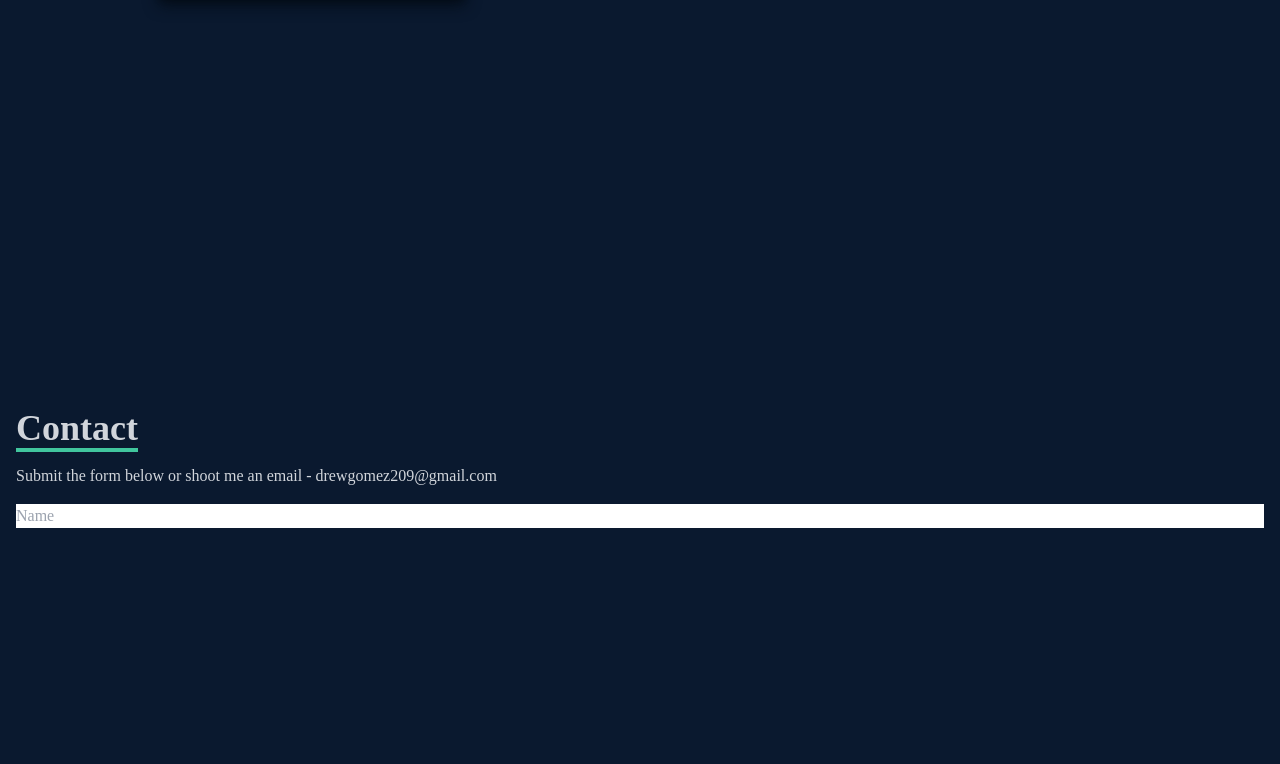
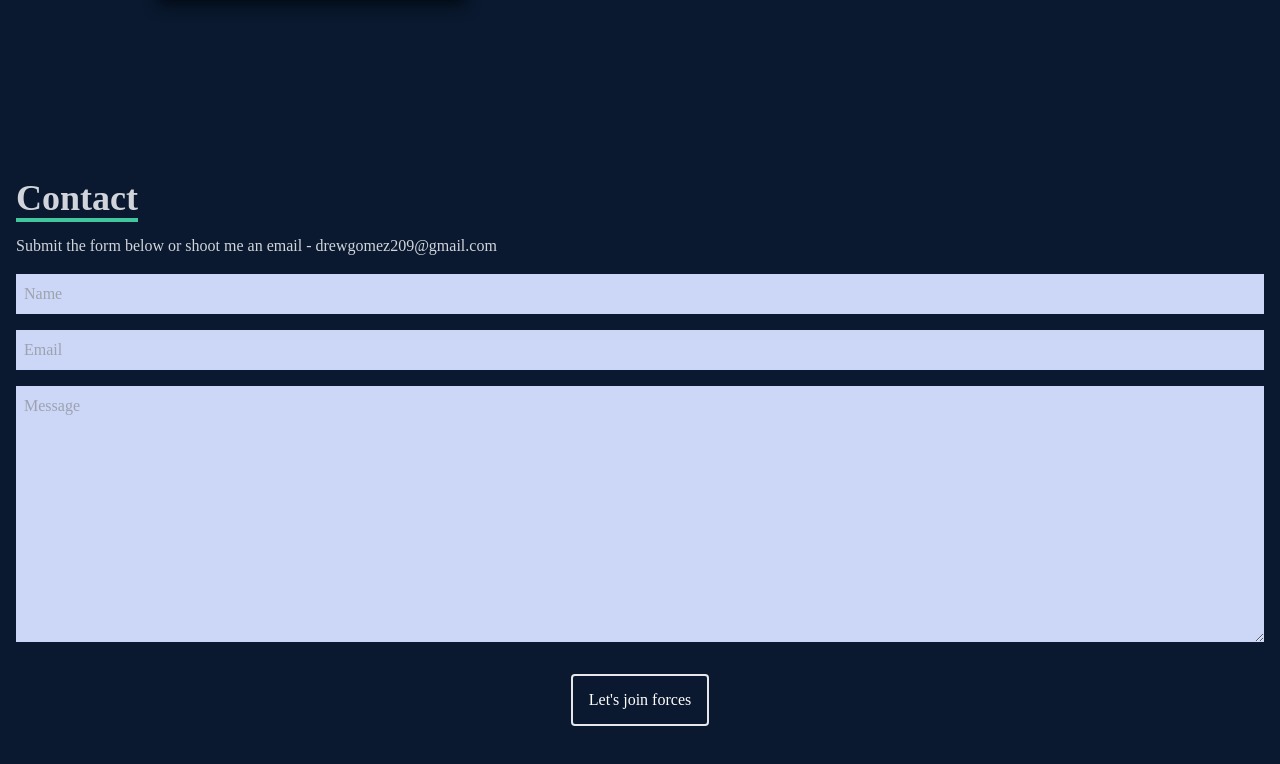
Before and after one commit to andrewgomez1992/portfolio-react, a React (Create React App) app: page / in a window 1280 px wide. Shown: the part 3132-3896 px from the top of the page. Built offline with nearby package versions, Linux system fonts and the light colour scheme; the HTML template or start-up script is replaced by a standard one.

Commit message:
lets join forces button complete

```diff
--- a/src/components/Contact.jsx
+++ b/src/components/Contact.jsx
@@ -8,7 +8,10 @@ const Contact = () => {
                 <p className='text-4xl font-bold inline border-b-4 border-[#41c69e] text-gray-300'>Contact</p>
                 <p className='text-gray-300 py-4'>Submit the form below or shoot me an email - drewgomez209@gmail.com</p>
             </div>
-            <input type="text" placeholder='Name' name='name' />
+            <input className='bg-[#ccd6f6] p-2' type="text" placeholder='Name' name='name' />
+            <input className='my-4 p-2 bg-[#ccd6f6]' type="email" placeholder='Email' name='name' />
+            <textarea className='bg-[#ccd6f6] p-2' placeholder='Message' name="message" rows="10"></textarea>
+            <button className='text-white border-2 hover:bg-[#41c69e] hover:border-[#41c69e] px-4 py-3 my-8 mx-auto flex items-center rounded'>Let's join forces</button>
         </form>
     </div>
   )
```
